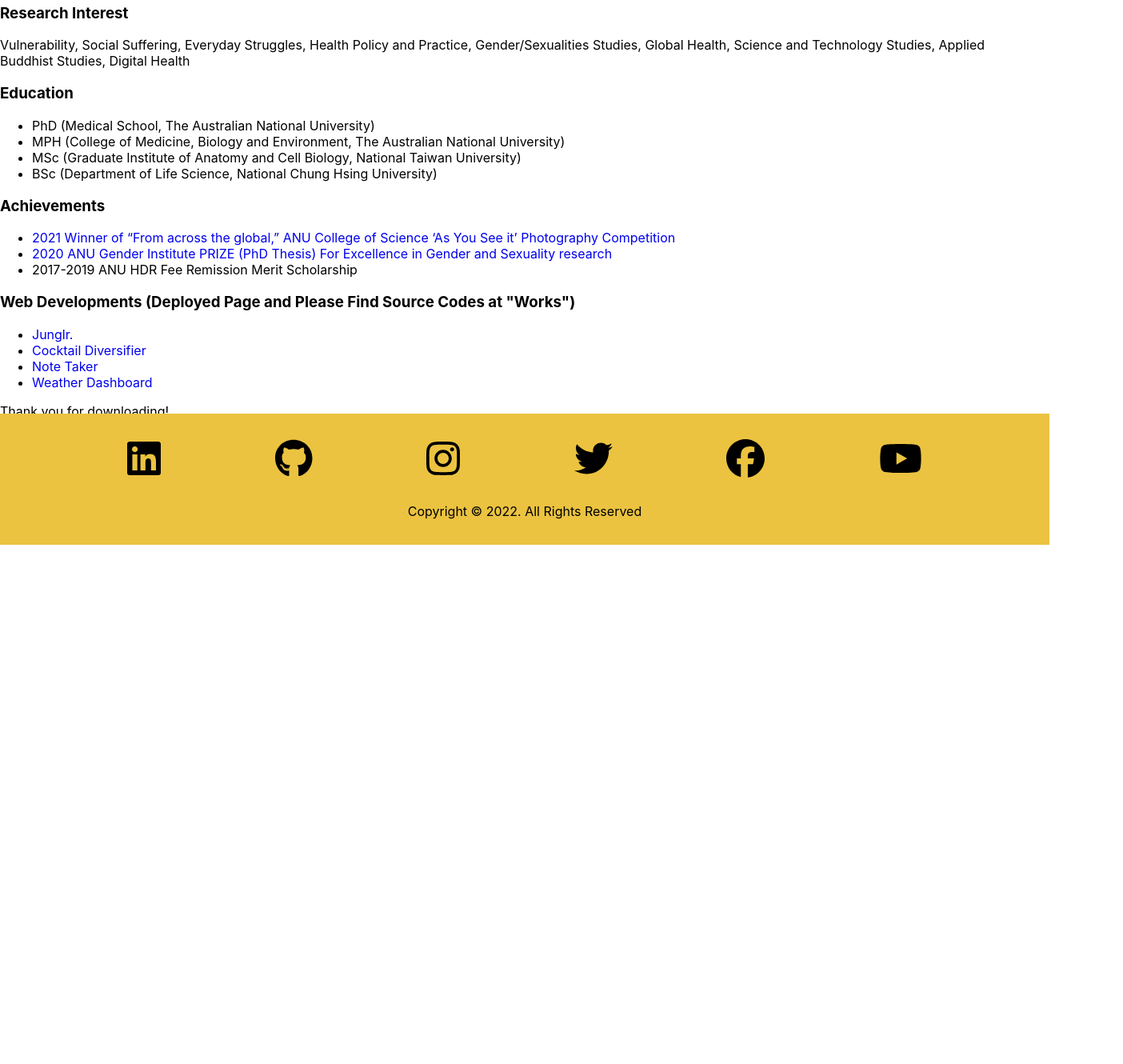
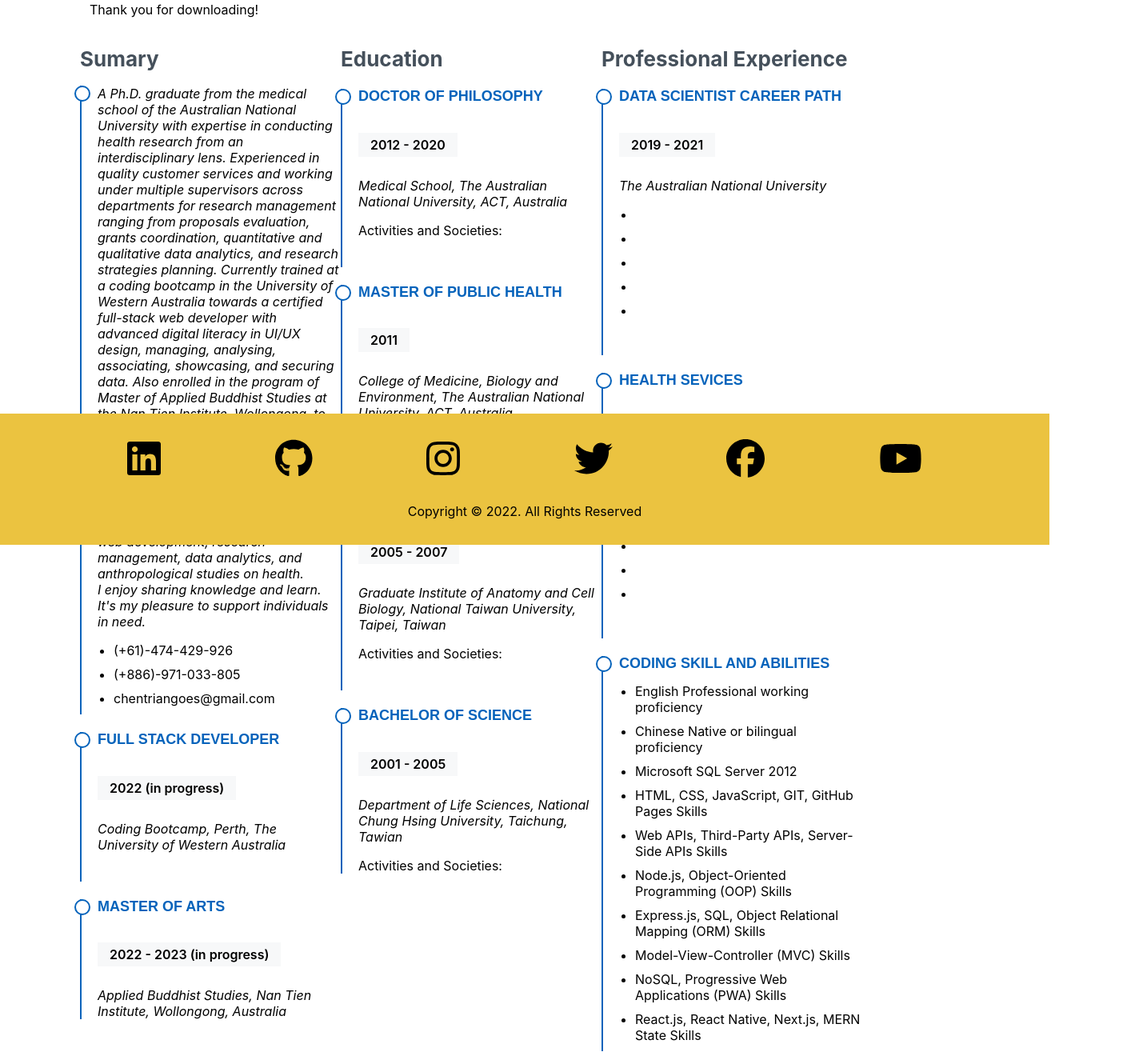
Before and after one commit to chentriangoes/yitsun_chen, a React (Create React App) app: page /resume in a window 1280 px wide. Shown: the part 119-1449 px from the top of the page at 80% size, 1404 px wide, since content can reach past the window. Before the commit the page ends 800 px from the top, so only its background shows below. Built offline with nearby package versions, Linux system fonts and the light colour scheme.

Commit message:
19th commit_Resume

```diff
--- a/src/pages/Contact.jsx
+++ b/src/pages/Contact.jsx
@@ -62,7 +62,7 @@ export default function Contact() {
 							name="name"
 							value={name}
 							type='text'
-							placeholder='Harry Potter'
+							placeholder='My Name'
 							onChange={(e) => {
 								updateFormState(setName, e);
 							}}
@@ -101,7 +101,7 @@ export default function Contact() {
 							name="message"
 							value={message}
 							as='textarea'
-                            placeholder='Message'
+                            placeholder='My Message'
 							rows={3}
 							onChange={(e) => {
 								updateFormState(setMessage, e);
--- /dev/null
+++ b/src/pages/Resume.css
@@ -0,0 +1,78 @@
+
+.resume .resume-title {
+    font-size: 26px;
+    font-weight: 700;
+    margin-top: 20px;
+    margin-bottom: 20px;
+    color: #45505b;
+  }
+  .resume .resume-item {
+    padding: 0 0 20px 20px;
+    margin-top: -2px;
+    border-left: 2px solid #0563bb;
+    position: relative;
+  }
+  .resume .resume-item h4 {
+    line-height: 18px;
+    font-size: 18px;
+    font-weight: 600;
+    text-transform: uppercase;
+    font-family: "Poppins", sans-serif;
+    color: #0563bb;
+    margin-bottom: 10px;
+  }
+  .resume .resume-item h5 {
+    font-size: 16px;
+    background: #f7f8f9;
+    padding: 5px 15px;
+    display: inline-block;
+    font-weight: 600;
+    margin-bottom: 10px;
+  }
+  .resume .resume-item ul {
+    padding-left: 20px;
+  }
+  .resume .resume-item ul li {
+    padding-bottom: 10px;
+  }
+  .resume .resume-item:last-child {
+    padding-bottom: 0;
+  }
+  .resume .resume-item::before {
+    content: "";
+    position: absolute;
+    width: 16px;
+    height: 16px;
+    border-radius: 50px;
+    left: -9px;
+    top: 0;
+    background: #fff;
+    border: 2px solid #0563bb;
+  }
+
+.container {
+  width: 100%;
+  padding-right: var(--bs-gutter-x, 0.75rem);
+  padding-left: var(--bs-gutter-x, 0.75rem);
+  margin-right: auto;
+  margin-left: 100px;
+}
+
+.row {
+    --bs-gutter-x: 1.5rem;
+    --bs-gutter-y: 0;
+    display: flex;
+    flex-wrap: wrap;
+    margin-top: calc(-1 * var(--bs-gutter-y));
+    margin-right: calc(-0.5 * var(--bs-gutter-x));
+    margin-left: calc(-0.5 * var(--bs-gutter-x));
+  }
+
+  .col-lg-6 {
+    flex: 0 0 auto;
+    width: 25%;
+  }
+
+  .pb-0 {
+    padding-bottom: 0 !important;
+  }
--- a/src/pages/Resume.jsx
+++ b/src/pages/Resume.jsx
@@ -1,5 +1,6 @@
 import React from 'react';
-import Career from '../downloads/yitsun.pdf'
+import Career from '../downloads/yitsun.pdf';
+import "./Resume.css"
 
 export default function Resume() {
   const styles = {
@@ -9,36 +10,148 @@ export default function Resume() {
 	};
 
   return (
-    <div className="resume" md="12">
+    <div>
+      <section className="resume">
+      <div className="container" data-aos="fade-up">
       <h2 style={styles.heading}>
        View my resume here: <button className="resume-button" onClick={() => window.open(Career)}>Resume</button>
       </h2>
-      <h3> Research Interest </h3>
-    <p>
-      Vulnerability, Social Suffering, Everyday Struggles, Health Policy and Practice, Gender/Sexualities Studies, Global Health, Science and Technology Studies, Applied Buddhist Studies, Digital Health
-    </p>
-    <h3>Education</h3>
-    <ul>
-      <li>PhD (Medical School, The Australian National University)</li>
-      <li>MPH (College of Medicine, Biology and Environment, The Australian National University)</li>
-      <li>MSc (Graduate Institute of Anatomy and Cell Biology, National Taiwan University)</li>
-      <li>BSc (Department of Life Science, National Chung Hsing University)</li>
-    </ul>
-    <h3>Achievements</h3>
-    <ul>
-      <li><a href="https://science.anu.edu.au/alumni/you-see-it/winners" rel="noreferrer" target="_blank">2021 Winner of “From across the global,” ANU College of Science ‘As You See it’ Photography Competition</a></li>
-      <li><a href="https://reurl.cc/GmEWEp" rel="noreferrer" target="_blank">2020 ANU Gender Institute PRIZE (PhD Thesis) For Excellence in Gender and Sexuality research </a></li>
-      <li>2017-2019 ANU HDR Fee Remission Merit Scholarship</li>
-    </ul>
-    <h3>Web Developments (Deployed Page and Please Find Source Codes at "Works")</h3>
-    <ul>
-      <li><a href="https://project-2-dw.herokuapp.com/" rel="noreferrer" target="_blank">Junglr.</a></li>
-      <li><a href="https://chentriangoes.github.io/Cocktail_Diversifier/" rel="noreferrer" target="_blank">Cocktail Diversifier</a></li>
-      <li><a href="https://mighty-woodland-73767.herokuapp.com/notes" rel="noreferrer" target="_blank">Note Taker</a></li>
-      <li><a href="https://chentriangoes.github.io/rainorsun/" rel="noreferrer" target="_blank">Weather Dashboard</a></li>
-    </ul>
-      {/* change this to click event to appear or remove it*/}
+            {/* change this to click event to appear or remove it*/}
 				<p>Thank you for downloading!</p>
+        <div className="row">
+          <div className="col-lg-6">
+            <h3 className="resume-title">Sumary</h3>
+            <div className="resume-item pb-0">
+              <p>
+                <em>
+                A Ph.D. graduate from the medical school of the Australian National University with expertise in conducting health research from an interdisciplinary lens. Experienced in quality customer services and working under multiple supervisors across departments for research management ranging from proposals evaluation, grants coordination, quantitative and qualitative data analytics, and research strategies planning. Currently trained at a coding bootcamp in the University of Western Australia towards a certified full-stack web developer with advanced digital literacy in UI/UX design, managing, analysing, associating, showcasing, and securing data. Also enrolled in the program of Master of Applied Buddhist Studies at the Nan Tien Institute, Wollongong, to develop capacity of adopting critical and practical approaches to inform public health policies and programs. Looking forwards to contributing to this position, the team, and the community by leveraging skills in consolidating various innovative techniques of the web development, research management, data analytics, and anthropological studies on health.
+                  <br />I enjoy sharing knowledge and learn. It's my pleasure to support individuals in need.
+                </em>
+              </p>
+              <ul>
+                <li>(+61)-474-429-926</li>
+                <li>(+886)-971-033-805</li>
+                <li>chentriangoes@gmail.com</li>
+              </ul>
+            </div>
+
+            <div className="resume-item">
+              <h4>Full Stack Developer</h4>
+              <h5>2022 (in progress)</h5>
+              <p>
+                <em>Coding Bootcamp, Perth, The University of Western Australia</em>
+              </p>
+            </div>
+
+            <div className="resume-item">
+              <h4>Master of Arts</h4>
+              <h5>2022 - 2023 (in progress)</h5>
+              <p>
+                <em>Applied Buddhist Studies, Nan Tien Institute, Wollongong, Australia</em>
+              </p>
+            </div>
+          </div>
+
+
+          <div className="col-lg-6">
+          <h3 className="resume-title">Education</h3>
+            <div className="resume-item">
+              <h4>Doctor of Philosophy</h4>
+              <h5>2012 - 2020</h5>
+              <p>
+                <em>Medical School, The Australian National University, ACT, Australia</em>
+              </p>
+              <p>
+                Activities and Societies:
+              </p>
+            </div>
+
+            <div className="resume-item">
+              <h4>Master of Public Health</h4>
+              <h5>2011</h5>
+              <p>
+                <em>College of Medicine, Biology and Environment, The Australian National University, ACT, Australia</em>
+              </p>
+              <p>
+                Activities and Societies:
+              </p>
+            </div>
+
+            <div className="resume-item">
+              <h4>Master of Science</h4>
+              <h5>2005 - 2007</h5>
+              <p>
+                <em>Graduate Institute of Anatomy and Cell Biology, National Taiwan University, Taipei, Taiwan</em>
+              </p>
+              <p>
+                Activities and Societies:
+              </p>
+            </div>
+
+            <div className="resume-item">
+              <h4>Bachelor of Science</h4>
+              <h5>2001 - 2005</h5>
+              <p>
+                <em>Department of Life Sciences, National Chung Hsing University, Taichung, Tawian</em>
+              </p>
+              <p>
+                Activities and Societies:
+              </p>
+            </div>
+            </div>
+
+          <div className="col-lg-6">
+            <h3 className="resume-title">Professional Experience</h3>
+            <div className="resume-item">
+              <h4>Data Scientist Career Path</h4>
+              <h5>2019 - 2021</h5>
+              <p>
+                <em>The Australian National University</em>
+              </p>
+              <ul>
+                <li></li>
+                <li></li>
+                <li></li>
+                <li></li>
+                <li></li>
+              </ul>
+            </div>
+
+            <div className="resume-item">
+              <h4>Health Sevices</h4>
+              <h5>2021 - 2022</h5>
+              <p>
+                <em>Canberra... </em>
+              </p>
+              <ul>
+                <li></li>
+                <li></li>
+                <li></li>
+                <li></li>
+                <li></li>
+              </ul>
+            </div>
+
+            <div className="resume-item">
+              <h4>Coding Skill and abilities</h4>
+              <ul>
+                <li>English Professional working proficiency</li>
+                <li>Chinese Native or bilingual proficiency</li>
+                <li>Microsoft SQL Server 2012</li>
+                <li>HTML, CSS, JavaScript, GIT, GitHub Pages Skills</li>
+                <li>Web APIs, Third-Party APIs, Server-Side APIs Skills</li>
+                <li>Node.js, Object-Oriented Programming (OOP) Skills</li>
+                <li>Express.js, SQL, Object Relational Mapping (ORM) Skills</li>
+                <li>Model-View-Controller (MVC) Skills</li>
+                <li>NoSQL, Progressive Web Applications (PWA) Skills</li>
+                <li>React.js, React Native, Next.js, MERN State Skills</li>
+              </ul>
+            </div>
+          </div>
+        </div>
+      </div>
+    </section>
+
     </div>
   )
 }
```
